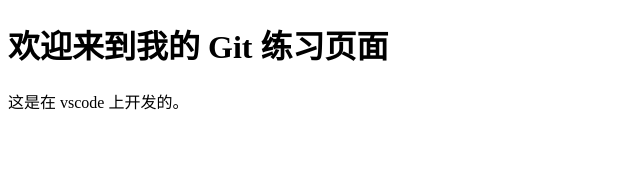
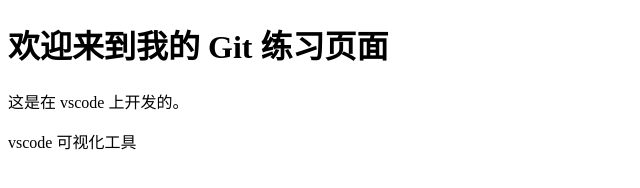
Before and after one commit to bba70/demo-git, a plain HTML site: page index.html in a window 1280 px wide. Shown: the whole page, without its empty margins (0-640 px from the left). Drawn offline with Linux system fonts and the light colour scheme.

Commit message:
可视化点击

```diff
--- a/index.html
+++ b/index.html
@@ -3,5 +3,6 @@
 <body>
     <h1>欢迎来到我的 Git 练习页面</h1>
     <p>这是在 vscode 上开发的。</p>
+    <p>vscode 可视化工具</p>
 </body>
 </html>
```
